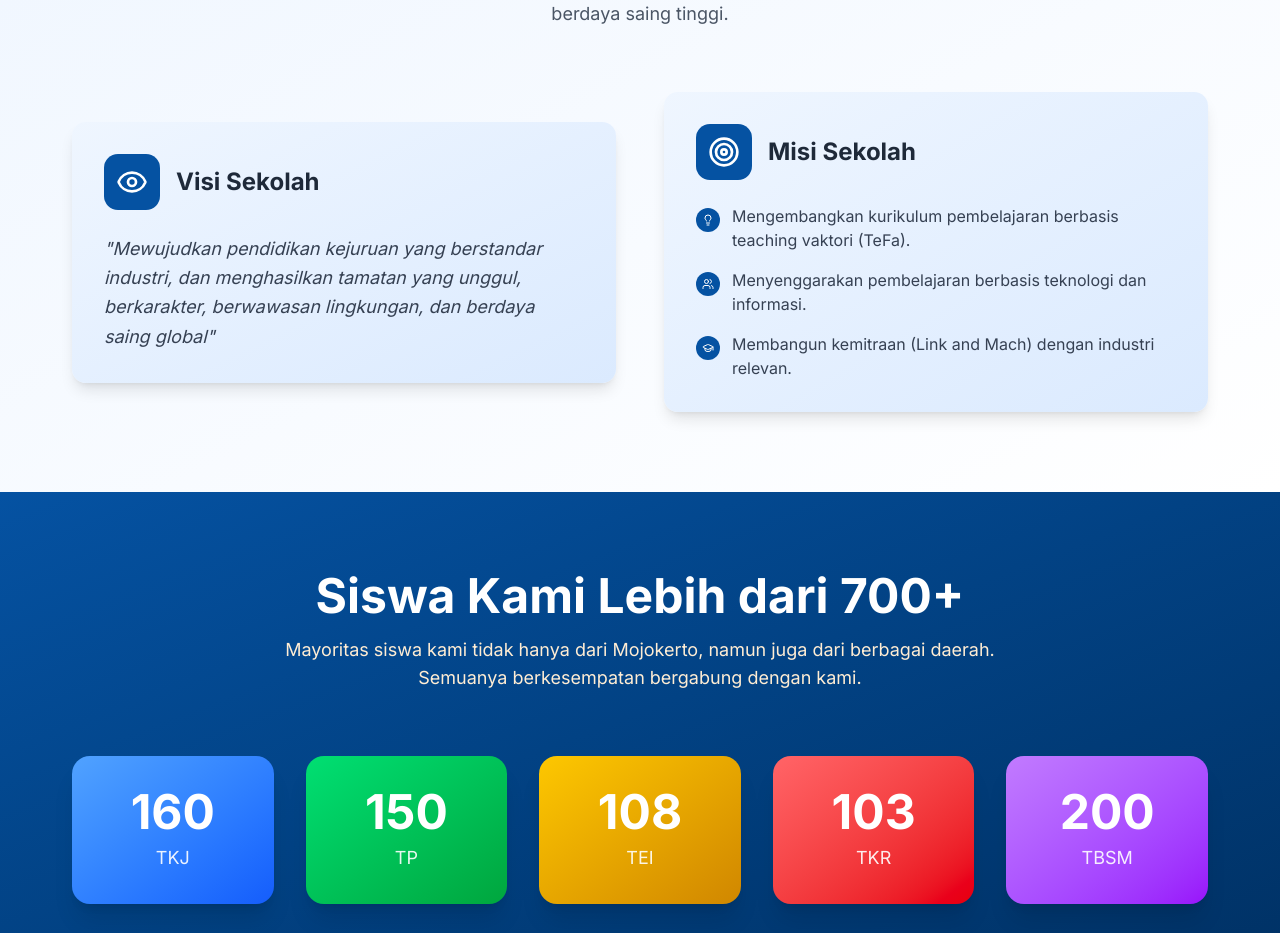
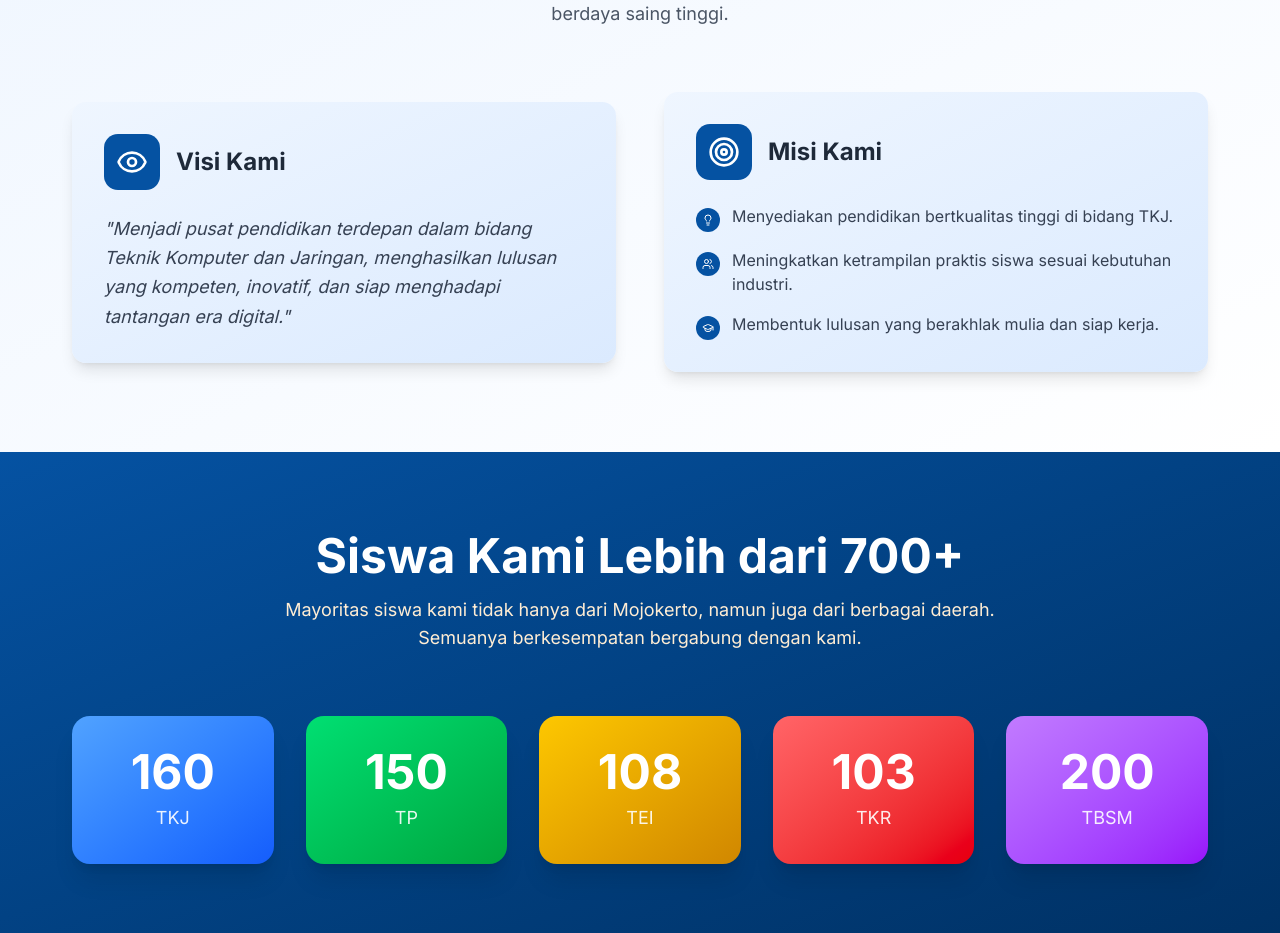
Before and after one commit to fjrhub/smkpgrimojokerto, a Next.js app: page / in a window 1280 px wide. Shown: the part 2680-3613 px from the top of the page. Built offline with nearby package versions, Linux system fonts and the light colour scheme.

Commit message:
feat(content): update Vision text to highlight TKJ competitiveness and digital era readiness

```diff
--- a/app/page.tsx
+++ b/app/page.tsx
@@ -409,13 +409,13 @@ export default function Home() {
                       <Eye className="w-8 h-8 text-white" />
                     </div>
                     <h3 className="text-2xl font-bold text-gray-800">
-                      Visi Sekolah
+                      Visi Kami
                     </h3>
                   </div>
                   <p className="text-gray-700 text-lg leading-relaxed italic">
-                    "Mewujudkan pendidikan kejuruan yang berstandar industri,
-                    dan menghasilkan tamatan yang unggul, berkarakter,
-                    berwawasan lingkungan, dan berdaya saing global"
+                    "Menjadi pusat pendidikan terdepan dalam bidang Teknik
+                    Komputer dan Jaringan, menghasilkan lulusan yang kompeten,
+                    inovatif, dan siap menghadapi tantangan era digital."
                   </p>
                 </CardContent>
               </Card>
@@ -436,7 +436,7 @@ export default function Home() {
                       <Target className="w-8 h-8 text-white" />
                     </div>
                     <h3 className="text-2xl font-bold text-gray-800">
-                      Misi Sekolah
+                      Misi Kami
                     </h3>
                   </div>
                   <ul className="space-y-4 text-gray-700">
@@ -445,8 +445,8 @@ export default function Home() {
                         <Lightbulb className="w-3 h-3 text-white" />
                       </div>
                       <span>
-                        Mengembangkan kurikulum pembelajaran berbasis teaching
-                        vaktori (TeFa).
+                        Menyediakan pendidikan bertkualitas tinggi di bidang
+                        TKJ.
                       </span>
                     </li>
                     <li className="flex items-start gap-3">
@@ -454,8 +454,8 @@ export default function Home() {
                         <Users className="w-3 h-3 text-white" />
                       </div>
                       <span>
-                        Menyenggarakan pembelajaran berbasis teknologi dan
-                        informasi.
+                        Meningkatkan ketrampilan praktis siswa sesuai kebutuhan
+                        industri.
                       </span>
                     </li>
                     <li className="flex items-start gap-3">
@@ -463,8 +463,7 @@ export default function Home() {
                         <GraduationCap className="w-3 h-3 text-white" />
                       </div>
                       <span>
-                        Membangun kemitraan (Link and Mach) dengan industri
-                        relevan.
+                        Membentuk lulusan yang berakhlak mulia dan siap kerja.
                       </span>
                     </li>
                   </ul>
@@ -852,7 +851,10 @@ export default function Home() {
       </section>
 
       {/* Fasilitas (Minimalist) */}
-      <section id="galeri" className="py-12 text-white text-center scroll-mt-20">
+      <section
+        id="galeri"
+        className="py-12 text-white text-center scroll-mt-20"
+      >
         <h2 className="text-4xl lg:text-5xl font-bold mb-4 text-black">
           Fasilitas & Lab Komputer
         </h2>
--- a/package.json
+++ b/package.json
@@ -1,6 +1,6 @@
 {
   "name": "smkpgrimojokerto",
-  "version": "2.28.23",
+  "version": "2.29.23",
   "private": true,
   "description": "SMK PGRI Mojokerto school website built with Next.js and deployed on Vercel.",
   "scripts": {
```
